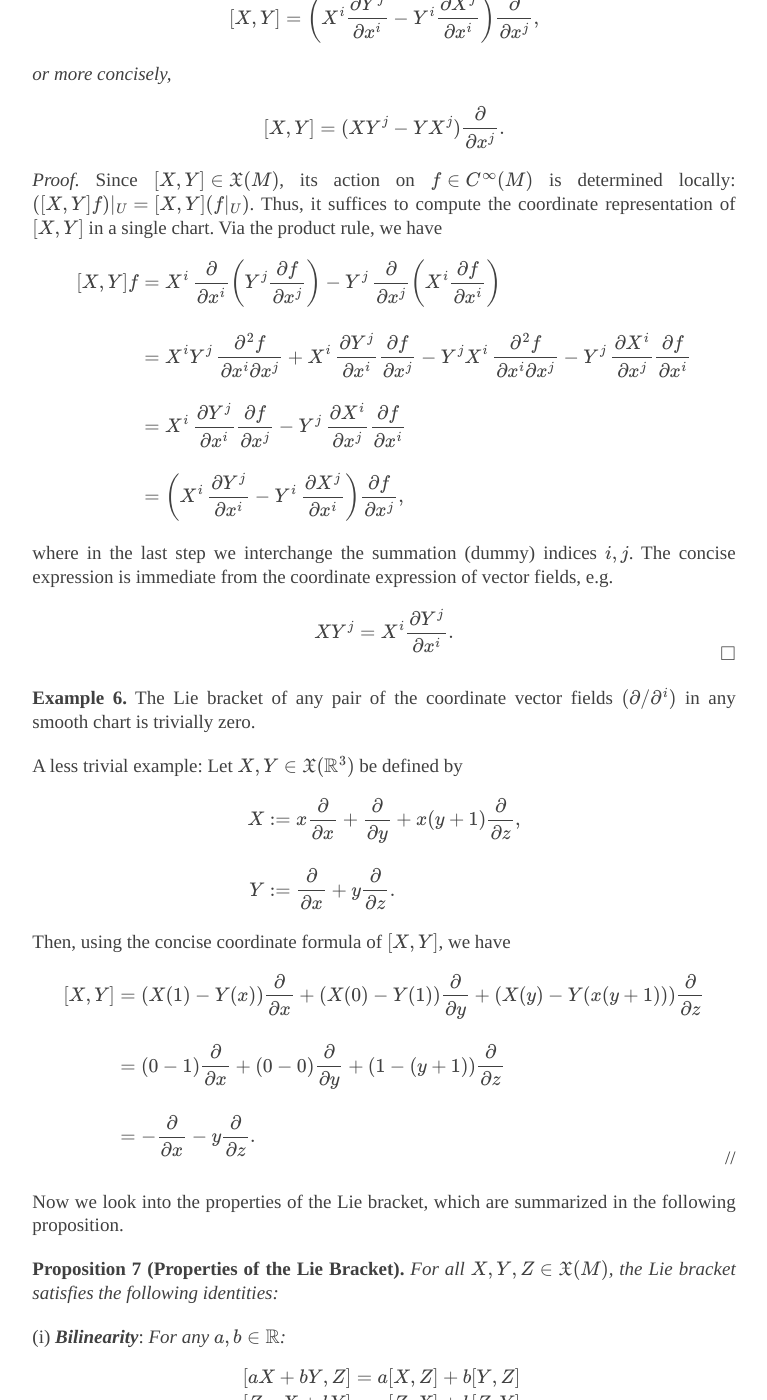
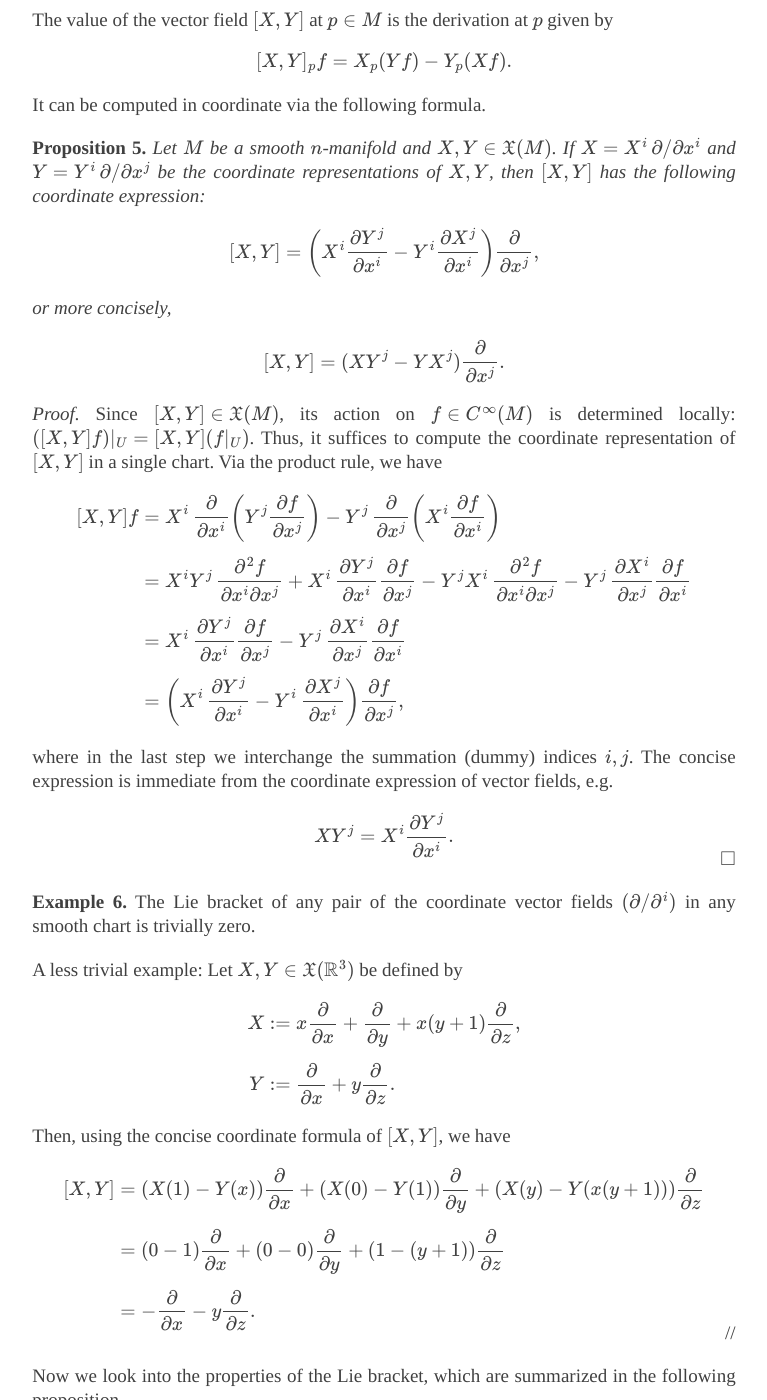
Before and after one commit to hsyodysseyjr/wiseodd0, a Jekyll site: the page built from _posts/2020-08-09-lie-bracket.md, in a window 1280 px wide and 1400 px high, scrolled down 4531 px. Shown: the whole window, without its empty margins (256-1023 px from the left). Built offline with Jekyll 4.4.1, drawn with Linux system fonts in a browser that asks for light colours; nearby versions of some CDN libraries; formulas are drawn with MathJax 3; some of the changed text lies outside the part shown.

Commit message:
Fix Lie bracket post

```diff
--- a/_posts/2020-08-09-lie_bracket.md
+++ b/_posts/2020-08-09-lie-bracket.md
@@ -107,10 +107,10 @@ Let $X, Y \in \mathfrak{X}(M)$ and $f \in C^\infty(M)$. We know that applying $X
 
 $$
 \begin{align*}
-    XY(fg) &= X(f \, Yg + g \, Yf) \\
-        &= X(x x \, \partial g/\partial y + y x \, \partial f/\partial y) \\
-        &= X(x^2) \\
-        &= \partial x^2/\partial x \\
+    XY(fg) &= X(f \, Yg + g \, Yf) \\[5pt]
+        &= X \left( x x \frac{\partial g}{\partial y} + y x \frac{\partial f}{\partial y} \right) \\[5pt]
+        &= X(x^2) \\[5pt]
+        &= \frac{\partial x^2}{\partial x} \\[5pt]
         &= 2x.
 \end{align*}
 $$
@@ -119,9 +119,9 @@ However,
 
 $$
 \begin{align*}
-    (XY)(fg) &= f \, XYg + g \, XYf \\
-        &= x \, X(x \, \partial g/\partial y) + y \, X(x \, \partial f/\partial y) \\
-        &= x \, \partial x/\partial x \\
+    (XY)(fg) &= f \, XYg + g \, XYf \\[5pt]
+        &= x \, X \left( x \frac{\partial g}{\partial y} \right) + y \, X \left(x \frac{\partial f}{\partial y} \right) \\[5pt]
+        &= x \, \partial x/\partial x \\[5pt]
         &= x,
 \end{align*}
 $$
@@ -143,9 +143,9 @@ _Proof._ Let $X, Y \in \mathfrak{X}(M)$ be arbitrary. Since we identify vector f
 
 $$
 \begin{align*}
-    [X, Y](\alpha f + \beta g) &= XY(\alpha f + \beta g) - YX(\alpha f + \beta g) \\
-        &= X(\alpha Yf + \beta Yg) - Y(\alpha Xf + \beta Xg) \\
-        &= \alpha XYf - \alpha YXf + \beta XYg - \beta YXg \\
+    [X, Y](\alpha f + \beta g) &= XY(\alpha f + \beta g) - YX(\alpha f + \beta g) \\[5pt]
+        &= X(\alpha Yf + \beta Yg) - Y(\alpha Xf + \beta Xg) \\[5pt]
+        &= \alpha XYf - \alpha YXf + \beta XYg - \beta YXg \\[5pt]
         &= \alpha [X, Y]f + \beta [X, Y]g.
 \end{align*}
 $$
@@ -154,12 +154,12 @@ Now, for the Leibniz property, let $f, g \in C^\infty(M)$ be arbitrary smooth fu
 
 $$
 \begin{align*}
-    [X, Y](fg) &= X(Y(fg)) - Y(X(fg)) \\
-        &= X(f \, Yg + g \, Yf) - Y(f \, Xg + g \, Xf) \\
-        &= X(f \, Yg) + X(g \, Yf) - Y(f \, Xg) - Y(g \, Xf) \\
-        &= f \, XYg + Yg \, Xf + g \, XYf + Yf \, Xg - f \, YXg - Xg \, Yf - g \, YXf - Xf \, Yg \\
-        &= f \, XYg + g \, XYf - f \, YXg - g \, YXf \\
-        &= f (XYg - YXg) + g (XYf - YXf) \\
+    [X, Y]&(fg) = X(Y(fg)) - Y(X(fg)) \\[5pt]
+        &= X(f \, Yg + g \, Yf) - Y(f \, Xg + g \, Xf) \\[5pt]
+        &= X(f \, Yg) + X(g \, Yf) - Y(f \, Xg) - Y(g \, Xf) \\[5pt]
+        &= f \, XYg + Yg \, Xf + g \, XYf + Yf \, Xg - f \, YXg - Xg \, Yf - g \, YXf - Xf \, Yg \\[5pt]
+        &= f \, XYg + g \, XYf - f \, YXg - g \, YXf \\[5pt]
+        &= f (XYg - YXg) + g (XYf - YXf) \\[5pt]
         &= f \, [X, Y]g + g \, [X, Y]f.
 \end{align*}
 $$
@@ -173,7 +173,7 @@ $\square$
 The value of the vector field $[X, Y]$ at $p \in M$ is the derivation at $p$ given by
 
 $$
-    [X, Y]\_p f = X_p(Yf) - Y_p (Xf).
+    [X, Y]_p f = X_p(Yf) - Y_p (Xf).
 $$
 
 It can be computed in coordinate via the following formula.
@@ -195,9 +195,9 @@ _Proof._ Since $[X, Y] \in \mathfrak{X}(M)$, its action on $f \in C^\infty(M)$ i
 
 $$
 \begin{align*}
-    [X, Y]f &= X^i \, \frac{\partial}{\partial x^i} \left( Y^j \frac{\partial f}{\partial x^j} \right) -  Y^j \, \frac{\partial}{\partial x^j} \left( X^i \frac{\partial f}{\partial x^i} \right) \\[10pt]
-        &= X^i Y^j \, \frac{\partial^2 f}{\partial x^i \partial x^j} + X^i \, \frac{\partial Y^j}{\partial x^i} \frac{\partial f}{\partial x^j} - Y^j X^i \, \frac{\partial^2 f}{\partial x^i \partial x^j} - Y^j \, \frac{\partial X^i}{\partial x^j} \frac{\partial f}{\partial x^i} \\[10pt]
-        &= X^i \, \frac{\partial Y^j}{\partial x^i} \frac{\partial f}{\partial x^j} - Y^j \, \frac{\partial X^i}{\partial x^j} \frac{\partial f}{\partial x^i} \\[10pt]
+    [X, Y]f &= X^i \, \frac{\partial}{\partial x^i} \left( Y^j \frac{\partial f}{\partial x^j} \right) -  Y^j \, \frac{\partial}{\partial x^j} \left( X^i \frac{\partial f}{\partial x^i} \right) \\[5pt]
+        &= X^i Y^j \, \frac{\partial^2 f}{\partial x^i \partial x^j} + X^i \, \frac{\partial Y^j}{\partial x^i} \frac{\partial f}{\partial x^j} - Y^j X^i \, \frac{\partial^2 f}{\partial x^i \partial x^j} - Y^j \, \frac{\partial X^i}{\partial x^j} \frac{\partial f}{\partial x^i} \\[5pt]
+        &= X^i \, \frac{\partial Y^j}{\partial x^i} \frac{\partial f}{\partial x^j} - Y^j \, \frac{\partial X^i}{\partial x^j} \frac{\partial f}{\partial x^i} \\[5pt]
         &= \left( X^i \, \frac{\partial Y^j}{\partial x^i} - Y^i \, \frac{\partial X^j}{\partial x^i} \right) \frac{\partial f}{\partial x^j},
 \end{align*}
 $$
@@ -218,7 +218,7 @@ A less trivial example: Let $X, Y \in \mathfrak{X}(\R^3)$ be defined by
 
 $$
 \begin{align*}
-    X &:= x \frac{\partial}{\partial x} + \frac{\partial}{\partial y} + x(y + 1) \frac{\partial}{\partial z}, \\[10pt]
+    X &:= x \frac{\partial}{\partial x} + \frac{\partial}{\partial y} + x(y + 1) \frac{\partial}{\partial z}, \\[5pt]
     Y &:= \frac{\partial}{\partial x} + y \frac{\partial}{\partial z}.
 \end{align*}
 $$
@@ -227,8 +227,8 @@ Then, using the concise coordinate formula of $[X, Y]$, we have
 
 $$
 \begin{align*}
-    [X, Y] &= \left( X(1) - Y(x) \right) \frac{\partial}{\partial x} + \left( X(0) - Y(1) \right) \frac{\partial}{\partial y} + \left( X(y) - Y(x(y + 1)) \right) \frac{\partial}{\partial z} \\[10pt]
-        &= \left( 0 - 1 \right) \frac{\partial}{\partial x} + \left( 0 - 0 \right) \frac{\partial}{\partial y} + \left( 1 - (y + 1) \right) \frac{\partial}{\partial z} \\[10pt]
+    [X, Y] &= \left( X(1) - Y(x) \right) \frac{\partial}{\partial x} + \left( X(0) - Y(1) \right) \frac{\partial}{\partial y} + \left( X(y) - Y(x(y + 1)) \right) \frac{\partial}{\partial z} \\[5pt]
+        &= \left( 0 - 1 \right) \frac{\partial}{\partial x} + \left( 0 - 0 \right) \frac{\partial}{\partial y} + \left( 1 - (y + 1) \right) \frac{\partial}{\partial z} \\[5pt]
         &= - \frac{\partial}{\partial x} - y \frac{\partial}{\partial z}.
 \end{align*}
 $$
@@ -246,7 +246,7 @@ Now we look into the properties of the Lie bracket, which are summarized in the
 
 $$
 \begin{align*}
-    [aX + bY, Z] &= a[X, Z] + b[Y, Z] \\
+    [aX + bY, Z] &= a[X, Z] + b[Y, Z] \\[5pt]
     [Z, aX + bY] &= a[Z, X] + b[Z, Y].
 \end{align*}
 $$
@@ -273,8 +273,8 @@ _Proof._ First we first prove the bilinearity. Let $f \in C^\infty(M)$ be arbitr
 
 $$
 \begin{align*}
-    [aX + bY, Z]f &= (aX + bY)(Zf) - Z(aX + bY)f \\
-        &= a XZf + b YZf - a ZXf - b ZYf \\
+    [aX + bY, Z]f &= (aX + bY)(Zf) - Z(aX + bY)f \\[5pt]
+        &= a XZf + b YZf - a ZXf - b ZYf \\[5pt]
         &= a[X, Z]f + b[Y, Z]f .
 \end{align*}
 $$
@@ -291,10 +291,10 @@ Now, we prove the Jacobi identity. For any $f \in C^\infty(M)$, we have
 
 $$
 \begin{align*}
-    ([X, [Y, Z]] &+ [Y, [Z, X]] + [Z, [X, Y]])f = [X, [Y, Z]]f + [Y, [Z, X]]f + [Z, [X, Y]]f \\
-        &= X[Y, Z]f - [Y, Z]Xf + Y[Z, X]f - [Z, X]Yf + Z[X, Y]f - [X, Y]Z f \\
-        &= XYZf - XZYf - YZXf + ZYXf + YZXf - YXZf \\
-        &\qquad - ZXYf + XZYf + ZXYf - ZYXf - XYZf + YXZf \\
+    ([X, [Y, Z]] &+ [Y, [Z, X]] + [Z, [X, Y]])f = [X, [Y, Z]]f + [Y, [Z, X]]f + [Z, [X, Y]]f \\[5pt]
+        &= X[Y, Z]f - [Y, Z]Xf + Y[Z, X]f - [Z, X]Yf + Z[X, Y]f - [X, Y]Z f \\[5pt]
+        &= XYZf - XZYf - YZXf + ZYXf + YZXf - YXZf \\[5pt]
+        &\qquad - ZXYf + XZYf + ZXYf - ZYXf - XYZf + YXZf \\[5pt]
         &= 0.
 \end{align*}
 $$
@@ -303,10 +303,10 @@ Lastly, for (iv), let $h \in C^\infty(M)$ be arbitrary. We then use the definiti
 
 $$
 \begin{align*}
-    [fX, gY] &= (fX)(gY)h - (gY)(fX)h \\
-        &= (fX)(g \, (Yh)) - (gY)(f \, (Xh)) \\
-        &= g \, (fX)(Yh) + (Yh)(fXg) - f \, (gY)(Xh) - (Xh)(gYf) \\
-        &= (fg (XY))h - (fg (YX))h + ((fXg)Y)h - ((gYf)X)h \\
+    [fX, gY] &= (fX)(gY)h - (gY)(fX)h \\[5pt]
+        &= (fX)(g \, (Yh)) - (gY)(f \, (Xh)) \\[5pt]
+        &= g \, (fX)(Yh) + (Yh)(fXg) - f \, (gY)(Xh) - (Xh)(gYf) \\[5pt]
+        &= (fg (XY))h - (fg (YX))h + ((fXg)Y)h - ((gYf)X)h \\[5pt]
         &= fg \, [X, Y]h + ((fXg)Y)h - ((gYf)X)h .
 \end{align*}
 $$
```
